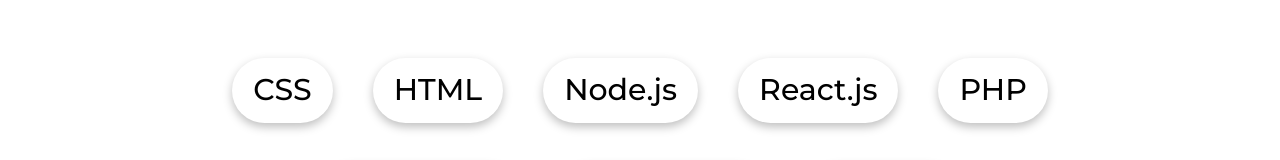
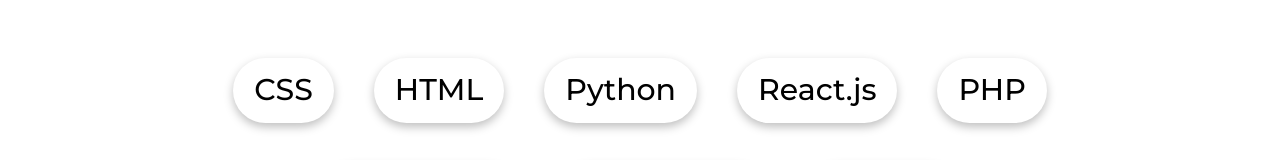
Before and after one commit to MolanoSantiago/Portafolio, a plain HTML site: page index.html in a window 1280 px wide. Shown: the part 1963-2123 px from the top of the page. Drawn offline with nearby package versions, Linux system fonts and the light colour scheme.

Commit message:
Update index.html

```diff
--- a/index.html
+++ b/index.html
@@ -113,7 +113,7 @@
         <ul class="skills-list">
           <li class="skills-skill">CSS</li>
           <li class="skills-skill">HTML</li>
-          <li class="skills-skill">Node.js</li>
+          <li class="skills-skill">Python</li>
           <li class="skills-skill">React.js</li>
           <li class="skills-skill">PHP</li>
           <li class="skills-skill">JavaScript</li>
```
